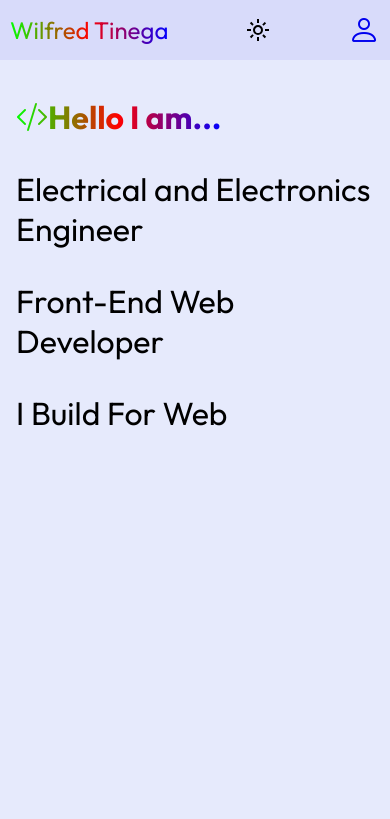
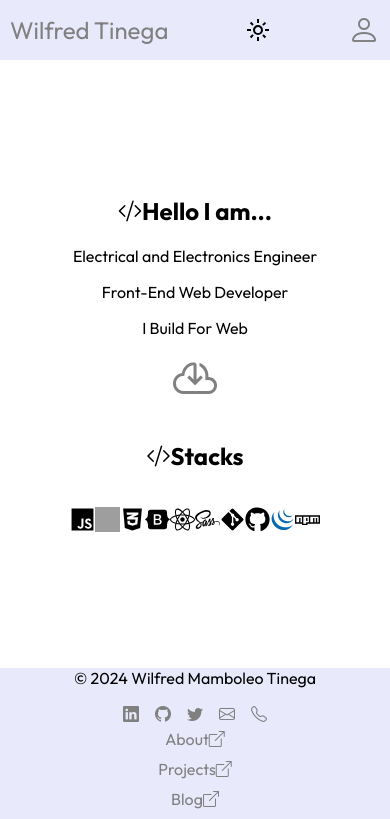
Before and after one commit to WilfredTinega/WilfredTinega, a React (Vite) app: page / in a window 390 px wide. Shown: the top 819 px of the page. Built offline with nearby package versions, Linux system fonts and the light colour scheme; grey boxes are pictures that could not be loaded.

Commit message:
revamping

```diff
--- a/src/index.css
+++ b/src/index.css
@@ -22,17 +22,12 @@ body {
   display: flex;
   flex-direction: column;
   justify-content: space-between;
-  background-color: rgba(147, 165, 240, 0.233);
   animation: fadeIn 1s;
 }
-
-h1 span span {
-  background-image: linear-gradient(90deg, lime, red, blue);
-  background-clip: text;
-  color: transparent;
-}
-h1 span a {
+#root a {
   text-decoration: none;
+  padding: 0;
+  color: gray;
 }
 
 .navbar {
@@ -53,9 +48,6 @@ h1 span a {
   cursor: pointer;
 }
 .navbar .navbar-heading a span {
-  background-image: linear-gradient(90deg, lime, red, blue);
-  background-clip: text;
-  color: transparent;
   font-size: 3rem;
   cursor: pointer;
 }
@@ -86,23 +78,10 @@ h1 span a {
 .navbar .navbar-list li:hover {
   background-color: rgba(116, 116, 246, 0.134);
 }
-.navbar .navbar-list a {
-  text-decoration: none;
-  padding: 0;
-  color: gray;
-}
 
 @media (max-width: 40rem) {
   .navbar {
     display: block;
-  }
-  .navbar span {
-    background-image: linear-gradient(90deg, lime, red, blue);
-    background-clip: text;
-    color: transparent;
-  }
-  .navbar a {
-    text-decoration: none;
   }
   .navbar .navbar-heading {
     display: flex;
@@ -133,19 +112,10 @@ h1 span a {
   animation-name: fadeIn;
   animation-duration: 1s;
 }
-.home-page span {
-  background-image: linear-gradient(90deg, lime, red, blue);
-  background-clip: text;
-  color: transparent;
-}
-.home-page a {
-  text-decoration: none;
+.home-page h2 {
+  text-align: center;
 }
 .home-page .home-top {
-  display: grid;
-  grid-template-columns: repeat(auto-fit, minmax(18rem, 1fr));
-  justify-content: space-between;
-  align-items: center;
   animation-name: fadeIn;
   animation-duration: 1.5s;
   padding: 1rem;
@@ -155,16 +125,27 @@ h1 span a {
 }
 .home-page .home-top .content p {
   font-size: 2rem;
+  text-align: center;
 }
-.home-page .home-top .image {
+.home-page .home-top .content .resume {
   margin: 0 auto;
-  border-radius: 2rem;
+  display: flex;
+  justify-content: center;
 }
-.home-page .home-top .image img {
-  max-width: 90%;
-  height: 40vh;
-  border-radius: inherit;
-  background-color: rgba(183, 183, 244, 0.3);
+.home-page .home-top .content .resume a {
+  text-align: center;
+}
+.home-page .home-top .content .resume a span {
+  font-size: 3rem;
+}
+@media screen and (max-width: 40rem) {
+  .home-page .home-top {
+    animation-name: fadeIn;
+    animation-duration: 2s;
+  }
+  .home-page .home-top .content p {
+    font-size: 1rem;
+  }
 }
 .home-page .home-bottom {
   margin: 0 auto;
@@ -184,12 +165,11 @@ h1 span a {
   flex-wrap: wrap;
   justify-content: center;
   list-style-type: none;
-  margin: 0;
-  padding: 0;
+  padding: 1rem;
 }
 .home-page .home-bottom .stacks li img {
-  width: 30px;
-  height: 30px;
+  width: 25px;
+  height: 25px;
 }
 
 .about-page {
@@ -198,15 +178,6 @@ h1 span a {
   min-height: 75vh;
   background-size: 100% 100%;
   background-repeat: no-repeat;
-  color: white;
-}
-.about-page span {
-  background-image: linear-gradient(90deg, lime, red, blue);
-  background-clip: text;
-  color: transparent;
-}
-.about-page a {
-  text-decoration: none;
 }
 .about-page h1 {
   text-align: center;
@@ -229,14 +200,6 @@ h1 span a {
 .about-page .about-nav li:hover {
   background-color: rgba(183, 183, 244, 0.3);
   border-radius: 5rem;
-}
-.about-page .experience-page span {
-  background-image: linear-gradient(90deg, lime, red, blue);
-  background-clip: text;
-  color: transparent;
-}
-.about-page .experience-page a {
-  text-decoration: none;
 }
 .about-page .experience-page h1 {
   text-align: right;
@@ -262,14 +225,7 @@ h1 span a {
 .about-page .experience-page .wraper img {
   width: 100%;
   height: 30vh;
-}
-.about-page .skills-page span {
-  background-image: linear-gradient(90deg, lime, red, blue);
-  background-clip: text;
-  color: transparent;
-}
-.about-page .skills-page a {
-  text-decoration: none;
+  opacity: 0.7;
 }
 .about-page .skills-page h1 {
   margin: 0;
@@ -300,15 +256,7 @@ h1 span a {
 .about-page .skills-page .skills .skill:hover {
   background-color: rgba(183, 183, 244, 0.7);
 }
-.about-page .education-page span {
-  background-image: linear-gradient(90deg, lime, red, blue);
-  background-clip: text;
-  color: transparent;
-}
-.about-page .education-page a {
-  text-decoration: none;
-}
-.about-page .education-page h1 {
+.about-page .education-page h2 {
   text-align: right;
   padding-right: 1rem;
 }
@@ -327,6 +275,7 @@ h1 span a {
   height: 40vh;
   background-color: white;
   border-radius: 1rem 1rem 0px 0px;
+  opacity: 0.7;
 }
 .about-page .education-page .wraper div {
   padding: 1rem;
@@ -350,9 +299,6 @@ h1 span a {
   margin: 0;
   text-align: justify;
 }
-.nyumbani p b, .nyumbani p tt, .nyumbani p strong, .nyumbani p code {
-  color: lime;
-}
 
 @media (orientation: portrait) {
   .nyumbani {
@@ -367,27 +313,11 @@ h1 span a {
 .blog-page {
   margin: auto;
 }
-.blog-page span {
-  background-image: linear-gradient(90deg, lime, red, blue);
-  background-clip: text;
-  color: transparent;
-}
-.blog-page a {
-  text-decoration: none;
-}
 
 .contact-page {
   margin: 0 auto;
-  background-image: linear-gradient(to right, rgba(0, 255, 0, 0.744), rgba(255, 0, 0, 0.481), rgba(0, 0, 255, 0.481));
   border-radius: 1rem;
-}
-.contact-page span {
-  background-image: linear-gradient(90deg, lime, red, blue);
-  background-clip: text;
-  color: transparent;
-}
-.contact-page a {
-  text-decoration: none;
+  background: rgba(183, 183, 244, 0.3);
 }
 .contact-page .left {
   border-radius: inherit;
@@ -423,9 +353,10 @@ h1 span a {
   border: none;
   font-size: 1.2rem;
   border-radius: 0.2rem;
+  padding: 5px;
 }
 .contact-page .left form .name-email input:hover {
-  box-shadow: 0 0 0.8rem white;
+  box-shadow: 0 0 5px rgb(15, 5, 5);
 }
 .contact-page .left form .name-email input:focus {
   background-color: rgba(183, 183, 244, 0.8);
@@ -549,12 +480,6 @@ h1 span a {
   gap: 1rem;
   align-items: center;
 }
-.footer .footer-social ul a,
-.footer .footer-social ul span {
-  background-image: linear-gradient(15deg, lime, red, blue);
-  background-clip: text;
-  color: transparent;
-}
 .footer .footer-nav {
   display: grid;
   grid-template-columns: repeat(auto-fit, minmax(15rem, 1fr));
@@ -572,16 +497,8 @@ h1 span a {
 .footer .footer-nav li a:hover {
   text-decoration: underline;
 }
-.footer .footer-nav li i,
-.footer .footer-nav li span {
-  background-image: linear-gradient(15deg, lime, red, blue);
-  background-clip: text;
-  color: transparent;
-}
 .footer .footer-nav li i:hover {
-  background-image: linear-gradient(15deg, blue, red, lime);
-  background-clip: text;
-  color: transparent;
+  color: lime;
 }
 
 /*# sourceMappingURL=index.css.map */
--- a/src/index.scss
+++ b/src/index.scss
@@ -19,34 +19,21 @@ body{
     }
 }
 
-
 #root{
     min-height: 100vh;
     display: flex;
     flex-direction: column;
     justify-content: space-between;
-    background-color: rgba(147, 165, 240, 0.233);
     animation: fadeIn 1s;
+
+    a{
+        text-decoration: none;
+        padding: 0;
+        color: gray;
+    }
 
 }
 
-@mixin wrap{
-    span{
-        background-image: linear-gradient(90deg, lime,red,blue);
-        background-clip: text;
-        color: transparent;
-    }
-    a{
-        text-decoration: none;
-    }
-}
-
-h1{
-    span{
-        @include wrap;
-    }
-
-}
 .navbar{
     display: flex;
     justify-content: space-between;
@@ -63,10 +50,8 @@ h1{
         a{
             text-decoration: none;
             cursor: pointer;
+
             span{
-                    background-image: linear-gradient(90deg, lime,red,blue);
-                    background-clip: text;
-                    color: transparent;
                     font-size: 3rem;
                     cursor: pointer;
                 }
@@ -103,19 +88,12 @@ h1{
         li:hover{
             background-color: rgba(116, 116, 246, 0.134);
         }
-
-        a{
-            text-decoration: none;
-            padding: 0;
-            color: gray;
-        }
     }
 }
 
 @media (max-width:40rem) {
     .navbar{
         display: block;
-        @include wrap;
 
         .navbar-heading{
             display: flex;
@@ -154,39 +132,54 @@ h1{
 }
 
 .home-page{
-    @include wrap;
     animation-name: fadeIn;
     animation-duration: 1s;
 
+    h2{
+        text-align: center;
+    }
+
     .home-top{
-        display: grid;
-        grid-template-columns: repeat(auto-fit, minmax(18rem, 1fr));
-        justify-content: space-between;
-        align-items: center;
         animation-name: fadeIn;
         animation-duration: 1.5s;
         padding: 1rem;
 
         .content{
             margin: 0 auto;
+
             p{
                 font-size: 2rem;
+                text-align: center;
             }
-        }
 
-        .image{
-            margin: 0 auto;
-            border-radius: 2rem;
+            .resume{
+                margin: 0 auto;
+                display: flex;
+                justify-content: center;
 
-            img{
-                max-width: 90%;
-                height: 40vh;
-                border-radius:inherit;
-                background-color: rgba(183, 183, 244, 0.3);
+                a{
+                    text-align: center;
+
+                    span{
+                        font-size: 3rem;
+                    }
+                }
             }
         }
     }
 
+    @media screen and (max-width: 40rem) {
+        .home-top{
+            animation-name: fadeIn;
+            animation-duration: 2s;
+            .content{
+                p{
+                    font-size: 1rem;
+                }
+            }
+        }
+
+    }
     .home-bottom{
         margin: 0 auto;
         animation-name: fadeIn;
@@ -206,13 +199,12 @@ h1{
             flex-wrap: wrap;
             justify-content: center;
             list-style-type: none;
-            margin: 0;
-            padding: 0;
+            padding: 1rem;
 
             li{
                 img{
-                    width: 30px;
-                    height: 30px
+                    width: 25px;
+                    height: 25px
                 }
             }
 
@@ -221,13 +213,11 @@ h1{
 }
 
 .about-page{
-    @include wrap;
     background-image: radial-gradient(circle at center,rgba(0, 0, 0, 0.7), rgba(0, 0, 0, 0.7)),url("https://th.bing.com/th/id/OIG3.pBF7_WoGmk7zbv9AlTVE?pid=ImgGn");
     background-blend-mode:darken;
     min-height: 75vh;
     background-size: 100% 100%;
     background-repeat: no-repeat;
-    color: white;
 
     h1{
         text-align: center;
@@ -257,7 +247,6 @@ h1{
     }
 
     .experience-page{
-        @include wrap;
 
         h1{
             text-align: right;
@@ -286,13 +275,13 @@ h1{
             img{
                 width: 100%;
                 height: 30vh;
+                opacity: 0.7;
 
                 }
             }
         }
 
     .skills-page{
-        @include wrap;
 
         h1{
             margin: 0;
@@ -334,9 +323,8 @@ h1{
     }
 
     .education-page{
-        @include wrap;
 
-        h1{
+        h2{
             text-align: right;
             padding-right: 1rem;
         }
@@ -357,6 +345,7 @@ h1{
                 height: 40vh;
                 background-color: white;
                 border-radius: 1rem 1rem 0px 0px;
+                opacity: 0.7;
             }
 
             div{
@@ -385,10 +374,6 @@ h1{
         font-size: 1.3rem;
         margin: 0;
         text-align: justify;
-
-        b,tt,strong,code{
-            color: lime;
-        }
     }
 }
 
@@ -404,15 +389,13 @@ h1{
 }
 
 .blog-page{
-    @include wrap;
     margin: auto;
 }
 
 .contact-page{
     margin: 0 auto;
-    @include wrap;
-    background-image: linear-gradient(to right, rgba(0, 255, 0, 0.744), rgba(255, 0, 0, 0.481), rgba(0, 0, 255, 0.481));
     border-radius: 1rem;
+    background: rgba(183, 183, 244, 0.3);
 
     .left{
         border-radius: inherit;
@@ -424,6 +407,7 @@ h1{
                 border-radius: 1rem 1rem 0 0;
 
             }
+
             hr{
                 margin: 0;
                 padding: 0;
@@ -449,10 +433,11 @@ h1{
                     border: none;
                     font-size: 1.2rem;
                     border-radius: 0.2rem;
+                    padding: 5px;
                 }
 
                 input:hover{
-                    box-shadow: 0 0 0.8rem white;
+                    box-shadow: 0 0 5px rgb(15, 5, 5);
                 }
 
                 input:focus{
@@ -607,13 +592,6 @@ h1{
             justify-content: center;
             gap: 1rem;
             align-items: center;
-
-            a,
-            span{
-                background-image: linear-gradient(15deg, lime,red,blue);
-                background-clip: text;
-                color: transparent;
-            }
         }
     }
 
@@ -635,17 +613,8 @@ h1{
                 text-decoration:underline;
             }
 
-            i,
-            span{
-                background-image: linear-gradient(15deg, lime,red,blue);
-                background-clip: text;
-                color: transparent;
-            }
-
             i:hover{
-                background-image: linear-gradient(15deg, blue,red,lime);
-                background-clip: text;
-                color: transparent;
+                color: lime;
             }
         }
     }
--- a/src/pages/Education.jsx
+++ b/src/pages/Education.jsx
@@ -4,7 +4,7 @@ import { Assests } from '../assets/Assests'
 export default function Education() {
   return (
     <div className='education-page'>
-      <h1><i className="bi-code-slash"></i>Education</h1>
+      <h2><i className="bi-code-slash"></i>Education</h2>
       <div className="education-content">
         <div className="wraper">
           <img src="https://th.bing.com/th/id/R.3df13e64fa53fd5583865778aa3afe53?rik=nVAarwz0KwS3jg&pid=ImgRaw&r=0" alt="mut logo" />
--- a/src/pages/Home.jsx
+++ b/src/pages/Home.jsx
@@ -6,7 +6,7 @@ export default function Home() {
     <div className='home-page'>
       <div className='home-top'>
         <div className='content'>
-          <h1><span><i class="bi-code-slash"></i>Hello I am...</span></h1>
+          <h2><span><i class="bi-code-slash"></i>Hello I am...</span></h2>
           <p>
             <tt>Electrical </tt>
             <tt>and </tt>
@@ -25,13 +25,13 @@ export default function Home() {
             <tt>For </tt>
             <tt>Web</tt>
           </p>
-        </div>
-        <div className='image'>
-          <img src={Assests.lowkieman} alt=""/>
+          <div className='resume'>
+            <a href="./src/assets/WilfredTinega.pdf" title='Wilfred Tinega Resume'><span class="material-symbols-outlined">cloud_download</span></a>
+          </div>
         </div>
       </div>
       <div className='home-bottom'>
-        <h1><span><i class="bi-code-slash"></i>Stacks</span></h1>
+        <h2><span><i class="bi-code-slash"></i>Stacks</span></h2>
         <ul class="stacks">
           <li><img src={Assests.js} alt="" /></li>
           <li><img src={Assests.html5} alt="" /></li>
```
Also changed, not shown: 2 other files (tests, documents, lock files or other folders).
